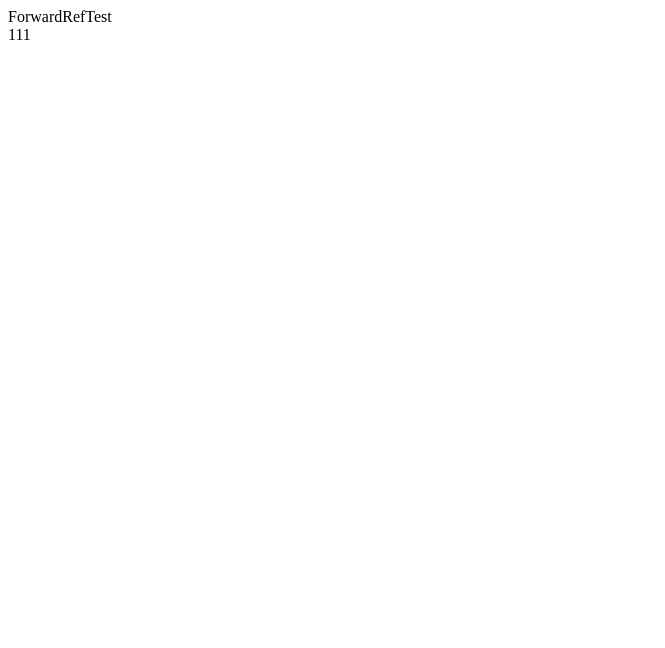
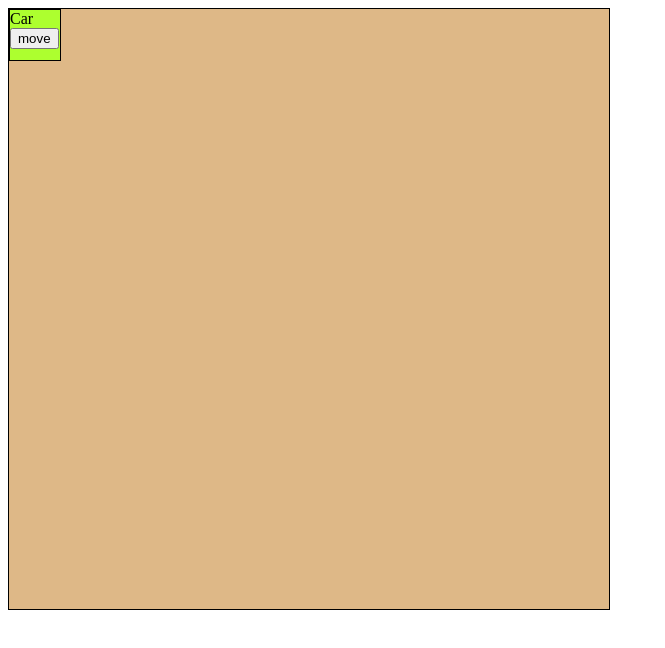
Before and after one commit to GarlicGo/algorithm-learning, a React (Vite) app: page / in a window 1280 px wide. Shown: the top 648 px of the page, without its empty margins (0-665 px from the left). Built offline with nearby package versions, Linux system fonts and the light colour scheme.

Commit message:
feat: update

```diff
--- a/src/App.tsx
+++ b/src/App.tsx
@@ -1,6 +1,6 @@
 import React from 'react';
 import './styles/index.css';
-import { ForwardRefTest } from './components/ForwardRefTest';
+import { TransitionTest } from './components/TransitionTest';
 
 const App: React.FC = () => {
   return (
@@ -10,7 +10,8 @@ const App: React.FC = () => {
       {/* <MemoCallbackExample /> */}
       {/* <StateContextExample /> */}
       {/* <CanvasTest /> */}
-      <ForwardRefTest />
+      {/* <ForwardRefTest /> */}
+      <TransitionTest />
     </div>
   );
 };
--- /dev/null
+++ b/src/components/TransitionTest/Car.tsx
@@ -0,0 +1,73 @@
+import React, { useRef, useState } from 'react';
+import { CarContainer } from './styles';
+
+type Target = {
+  position: [number, number];
+  duration: number;
+};
+
+const PositionList: Target[] = [
+  {
+    position: [200, 0],
+    duration: 2500,
+  },
+  {
+    position: [550, 0],
+    duration: 2500,
+  },
+  //   {
+  //     position: [200, 200],
+  //     duration: 3200,
+  //   },
+  //   {
+  //     position: [200, 400],
+  //     duration: 2000,
+  //   },
+];
+
+export const Car: React.FC = () => {
+  const firstRenderTimeRef = useRef(Date.now());
+  const countRef = useRef(0);
+  const [target, setTarget] = useState<Target>();
+
+  const handleClick = () => {
+    const startTime = Date.now();
+    const clickFromFirstRender = startTime - firstRenderTimeRef.current;
+
+    const next = PositionList.shift();
+    console.log(next);
+
+    const currentCount = countRef.current;
+    countRef.current++;
+
+    if (next) {
+      setTarget(next);
+      console.log(
+        `第${currentCount}次移动开始, 距离首次渲染${clickFromFirstRender}ms时触发`,
+      );
+
+      setTimeout(() => {
+        const endTime = Date.now();
+        const setTimeoutDuration = endTime - startTime;
+        const setTimeoutFromFirstRender = endTime - firstRenderTimeRef.current;
+
+        console.log(
+          `第${currentCount}次移动完成, 用时:${setTimeoutDuration}ms, 距离首次渲染${setTimeoutFromFirstRender}ms时完成`,
+        );
+      }, next.duration);
+    }
+  };
+
+  return (
+    <CarContainer
+      style={{
+        left: `${target?.position[0] ?? 0}px`,
+        top: `${target?.position[1] ?? 0}px`,
+        transitionDuration: `${target?.duration}ms`,
+      }}
+    >
+      <div>Car</div>
+      <button onClick={handleClick}>move</button>
+    </CarContainer>
+  );
+};
--- /dev/null
+++ b/src/components/TransitionTest/index.tsx
@@ -0,0 +1,11 @@
+import React from 'react';
+import { Container } from './styles';
+import { Car } from './Car';
+
+export const TransitionTest: React.FC = () => {
+  return (
+    <Container>
+      <Car />
+    </Container>
+  );
+};
--- /dev/null
+++ b/src/components/TransitionTest/styles.ts
@@ -0,0 +1,19 @@
+import styled from 'styled-components';
+
+export const Container = styled.div`
+  position: relative;
+  width: 600px;
+  height: 600px;
+  background-color: burlywood;
+  border: 1px solid black;
+`;
+
+export const CarContainer = styled.div`
+  position: absolute;
+  width: 50px;
+  height: 50px;
+  background-color: greenyellow;
+  border: 1px solid black;
+  transition-property: left top;
+  transition-timing-function: linear;
+`;
```
